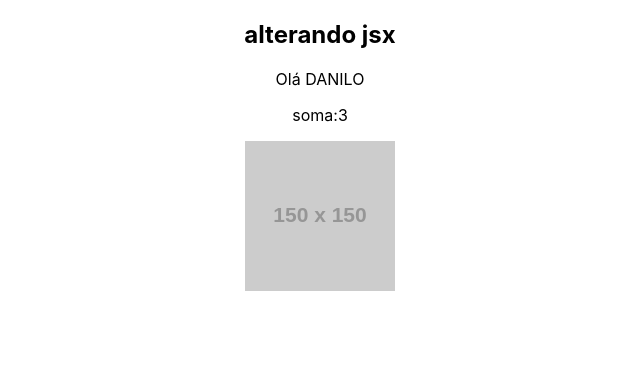
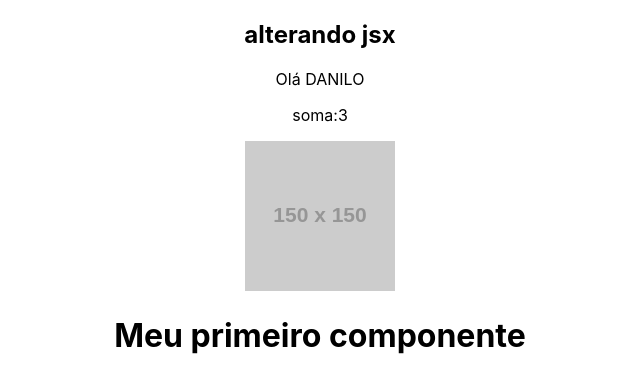
Before and after one commit to DanilodRamos/React-aulas, a React (Create React App) app in the folder meu-projeto/: page / in a window 1280 px wide. Shown: the top 392 px of the page, without its empty margins (320-960 px from the left). Built offline with nearby package versions, Linux system fonts and the light colour scheme.

Commit message:
Components
aula 03

```diff
--- a/meu-projeto/src/App.js
+++ b/meu-projeto/src/App.js
@@ -1,5 +1,5 @@
-import logo from './logo.svg';
 import './App.css';
+import HelloWorld from './components/HelloWorld';
 
 function App() {
   const name = 'Danilo'
@@ -14,6 +14,7 @@ function App() {
     <p>Olá {newName}</p>
     <p>soma:{sum(1,2)}</p>
     <img src={url} alt="Minha Imagem" />
+    <HelloWorld />
     </div>
   );
 }
--- /dev/null
+++ b/meu-projeto/src/components/Frase.Js
@@ -0,0 +1,9 @@
+function Frase(){
+    return(
+        <div>
+            <p>Esse e um componente frase!!!</p>
+        </div>
+    )
+
+}
+export default Frase
--- /dev/null
+++ b/meu-projeto/src/components/HelloWorld.js
@@ -0,0 +1,13 @@
+import Frase from './Frase.Js'
+function HelloWorld(
+){
+return (
+    <div>
+    <frase />
+    <h1>Meu primeiro componente</h1>
+    <frase />
+
+    </div>
+)
+}
+export default HelloWorld
```
